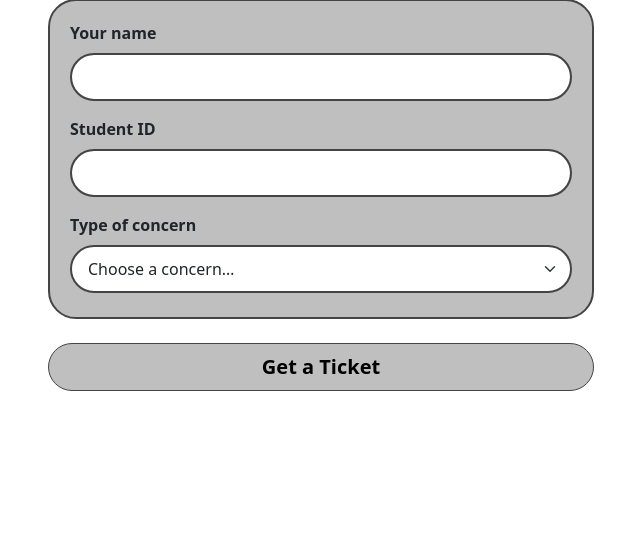
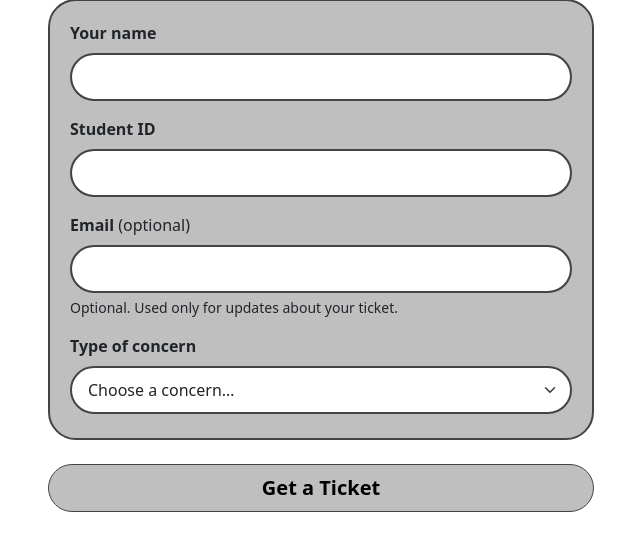
Before and after one commit to sgblaguda/CCC181, a Flask app: page /join in a window 1280 px wide. Shown: the part 146-704 px from the top of the page, without its empty margins (319-959 px from the left). Run offline with Flask 3, Linux system fonts and the light colour scheme.

Commit message:
Add optional email field to join form (#3)

```diff
--- a/app.py
+++ b/app.py
@@ -83,6 +83,7 @@ def join():
     form = request.form
     name = form.get("name", "").strip()
     student_id = form.get("student_id", "").strip()
+    email = form.get("email", "").strip().lower()
     service_id = form.get("service_id", type=int)
 
     errors = {}
@@ -92,6 +93,8 @@ def join():
         errors["name"] = "Name must be 60 characters or fewer."
     if not re.fullmatch(r"[A-Za-z0-9-]{4,20}", student_id):
         errors["student_id"] = "Enter your student ID (letters, numbers and dashes only)."
+    if email and (len(email) > 100 or not re.fullmatch(r"[^@\s]+@[^@\s]+\.[^@\s]+", email)):
+        errors["email"] = "Enter a valid email address, or leave it blank."
     if service_id not in [s["id"] for s in SERVICES]:
         errors["service_id"] = "Choose the type of concern."
 
@@ -101,7 +104,7 @@ def join():
 
     number = TICKETS[-1]["number"] + 1 if TICKETS else 1
     TICKETS.append({"number": number, "name": name, "student_id": student_id,
-                    "service_id": service_id, "status": "waiting"})
+                    "email": email, "service_id": service_id, "status": "waiting"})
     session.permanent = True
     session["ticket_id"] = number
     flash(f"You joined the queue. Your ticket is #{number}.", "success")
--- a/templates/join.html
+++ b/templates/join.html
@@ -1,5 +1,4 @@
 {% extends "base.html" %}
-
 {% block title %}Join the queue · Qeazy{% endblock %}
 
 {% block content %}
@@ -31,6 +30,18 @@
           {% endif %}
         </div>
 
+        <div class="mb-3">
+          <label for="email" class="form-label fw-semibold">Email <span class="fw-normal">(optional)</span></label>
+          <input id="email" name="email" type="email" autocomplete="email"
+                 class="form-control {% if errors.email %}is-invalid{% endif %}"
+                 value="{{ form.get('email', '') }}"
+                 aria-describedby="email-help{% if errors.email %} email-error{% endif %}">
+          <div id="email-help" class="form-text text-dark">Optional. Used only for updates about your ticket.</div>
+          {% if errors.email %}
+            <div id="email-error" class="invalid-feedback">{{ errors.email }}</div>
+          {% endif %}
+        </div>
+
         <div class="mb-1">
           <label for="service_id" class="form-label fw-semibold">Type of concern</label>
           <select id="service_id" name="service_id" required
```
